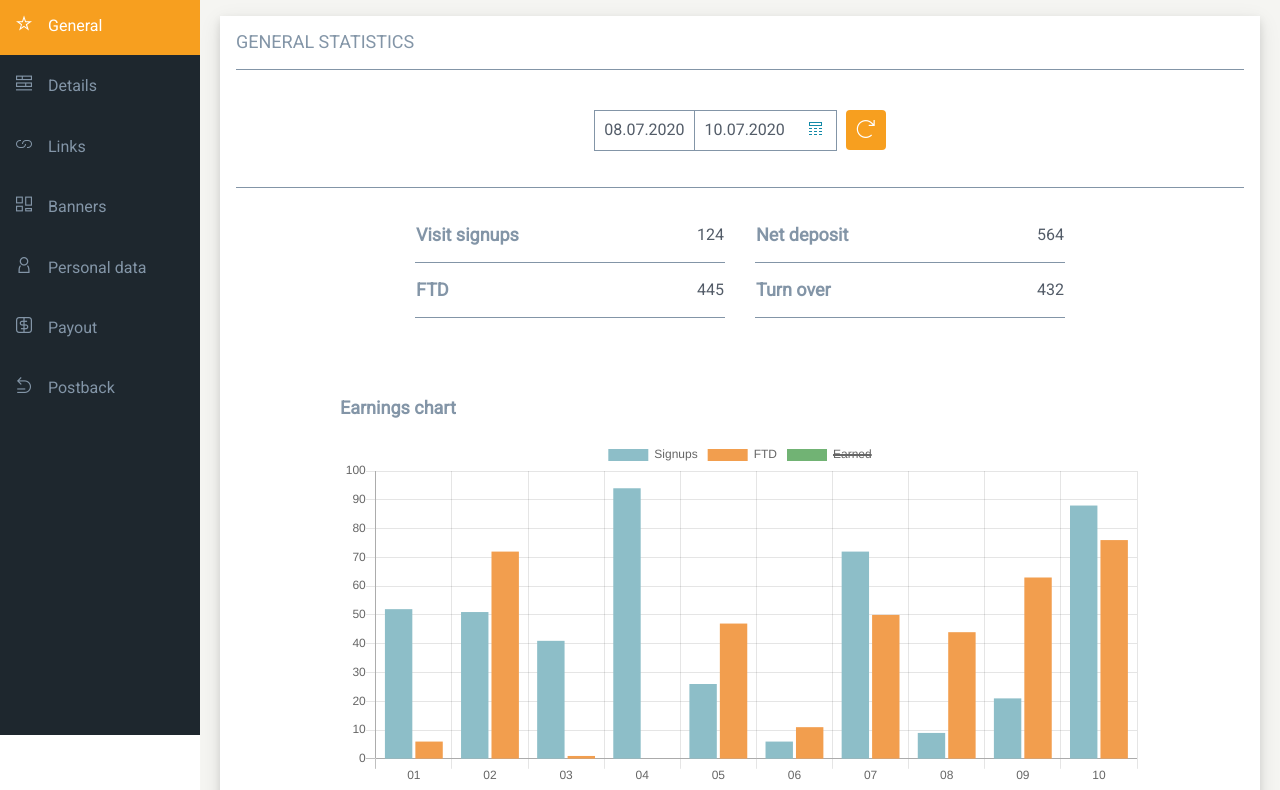
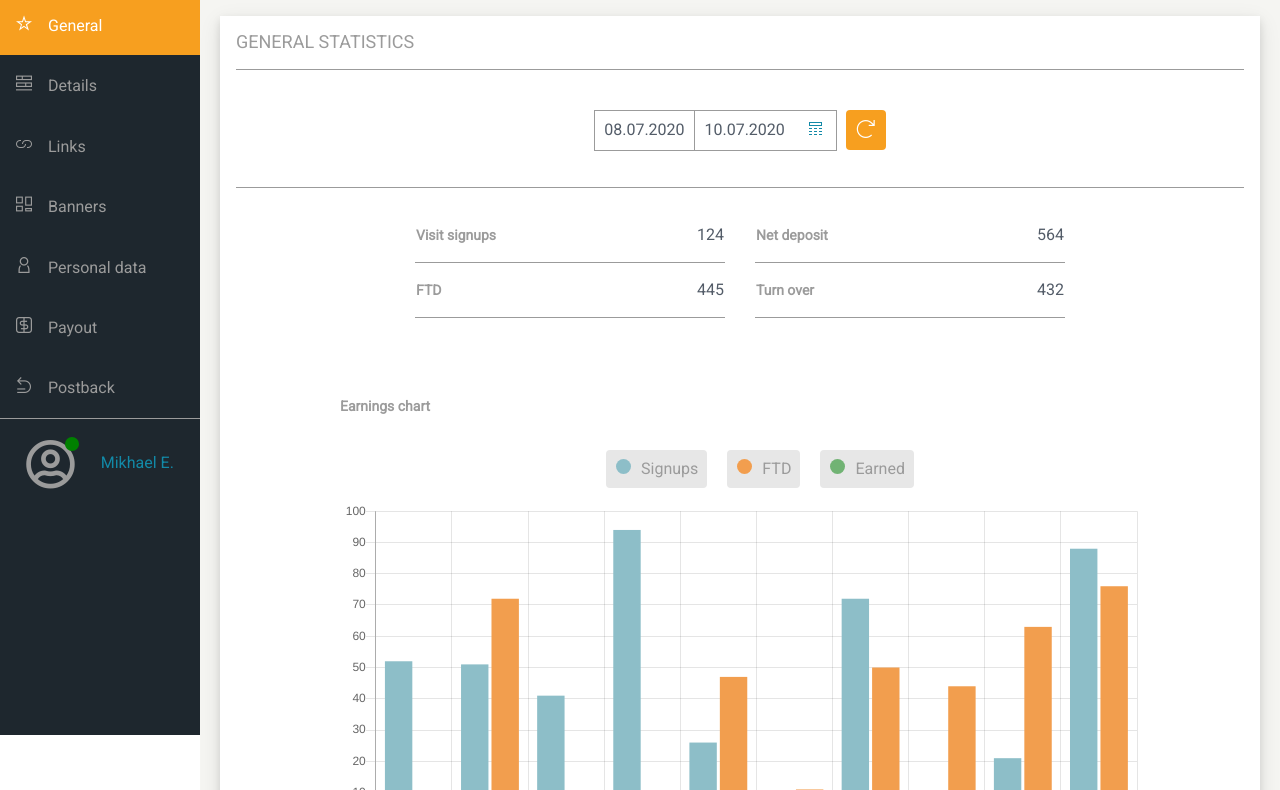
Before and after one commit to perfectcircle93/Admin-panel, a website: page index.html in a window 1280 px wide. Shown: the part 65-855 px from the top of the page. Drawn offline with nearby package versions, Linux system fonts and the light colour scheme.

Commit message:
Change components and add Profile to sidebar

```diff
--- a/index.html
+++ b/index.html
@@ -29,6 +29,11 @@
                 <a href="#data"><i class="icon-personaldata"></i>Personal data</a>
                 <a href="#payout"><i class="icon-payout"></i>Payout</a>
                 <a href="#postback"><i class="icon-postback"></i>Postback</a>
+            </div>
+
+            <div class="sidebar-profile">
+              <i class="far fa-user-circle"><span class="badge"></span></i>
+              <p>Mikhael E.</p>
             </div>
 
         </nav>
@@ -85,9 +90,10 @@
 
                   <div class="chart__container">
                     <div class="chart__header typo__section-header">Earnings chart</div>
+                    <div class="chart_legend"></div>
                     <div class="chart_inner">
-                    <canvas id="myChart" width="400" height="175"></canvas>
-                  </div>
+                      <canvas id="myChart" width="400" height="175"></canvas>
+                    </div>
                   </div>
 
                 </div>
--- a/js/script.js
+++ b/js/script.js
@@ -56,4 +56,24 @@ var chart = new Chart(ctx, {
       hidden: true,
     }]
   },
+  options: {
+    legend: {
+      display: false,
+    },
+    legendCallback: function(chart) {
+
+      let html = '<ul class="chart-legend">';
+
+      for(const dataset of chart.data.datasets) {
+        html += `<li class="chart-legend__item"><span style="background-color: ${dataset.backgroundColor}"></span>${dataset.label}</li>`;
+      }
+
+      html += '</ul>';
+
+      return html;
+
+    }
+  }
 });
+
+document.querySelector('.chart_legend').innerHTML = chart.generateLegend();
--- a/sass/_variables.scss
+++ b/sass/_variables.scss
@@ -1,5 +1,5 @@
 /* Colors */
-$paragraph-color:#8395a7;
+$paragraph-color:#9b9b9b;
 $text-color: #000000;
 $white-color: #ffffff;
 $orange-color: #F79F1F;
@@ -11,7 +11,7 @@ $btn-hover-color: #F79F1F;
 $btn-cancel-color: #535c68;
 $background-color: #f5f5f2;
 $sidebar-background: #1e272e;
-$table-hover-color: #f1f3f3;
+$table-hover-color: #f7f7f7;
 
 /* Font sizes */
 $header-font-size: 18px;
--- a/sass/components/_chart.scss
+++ b/sass/components/_chart.scss
@@ -7,4 +7,29 @@
     padding: 20px 0;
   }
 
+  .chart-legend {
+    display: flex;
+    list-style-type: none;
+    justify-content: center;
+
+    &__item {
+      border: 0;
+      border-radius: 4px;
+      margin: 0 10px;
+      padding-top: 9px;
+      padding-bottom: 9px;
+      padding-right: 9px;
+      padding-left: 0;
+      background-color: rgb(231, 231, 231);
+      span {
+        display: inline-block;
+        width: 15px;
+        height: 15px;
+        border-radius: 50%;
+        margin: 0 10px;
       }
+    }
+  }
+
+
+}
--- a/sass/components/_main-header.scss
+++ b/sass/components/_main-header.scss
@@ -8,7 +8,7 @@
   .navigation a {
     float: right;
     padding: 20px 12px 0px 12px;
-    color: $btn-cancel-color;
+    color: $paragraph-color;
     text-decoration: none;
     font-size: 17px;
 
--- a/sass/components/_sidebar.scss
+++ b/sass/components/_sidebar.scss
@@ -72,3 +72,31 @@
     }
 
   }
+
+  .sidebar-profile  {
+    position: relative;
+    display: flex;
+    border-top: 1px solid;
+    justify-content: space-evenly;
+    i {
+      margin-top: 20px;
+      font-size: 50px;
+    }
+    p {
+      margin-top: 35px;
+      color: $link-color;
+    }
+  }
+
+  /*Profile*/
+
+  .sidebar-profile .badge {
+    font-size: 20px;
+    position: absolute;
+    top: 18px;
+    left: 65px;
+    padding: 7px 7px;
+    border-radius: 50%;
+    background: green;
+    color: white;
+  }
--- a/sass/components/_tables.scss
+++ b/sass/components/_tables.scss
@@ -9,7 +9,7 @@
   }
 
   .table__with-link tr:hover {
-    background: $btn-hover-color;
+    background: $table-hover-color;
 
     .table__col-icon i {
       display: inline;
--- a/sass/components/_typography.scss
+++ b/sass/components/_typography.scss
@@ -5,8 +5,9 @@
   }
 
   .typo__section-header {
-    font-size: $header-font-size;
+    font-size: $link-font-size;
     font-weight: $bold-font-weight;
+    color: $paragraph-color;
   }
 
   .typo__text {
```
Also changed, not shown: css/style.css, 1 other file. Lines whose indentation alone changed are shown as unchanged.
